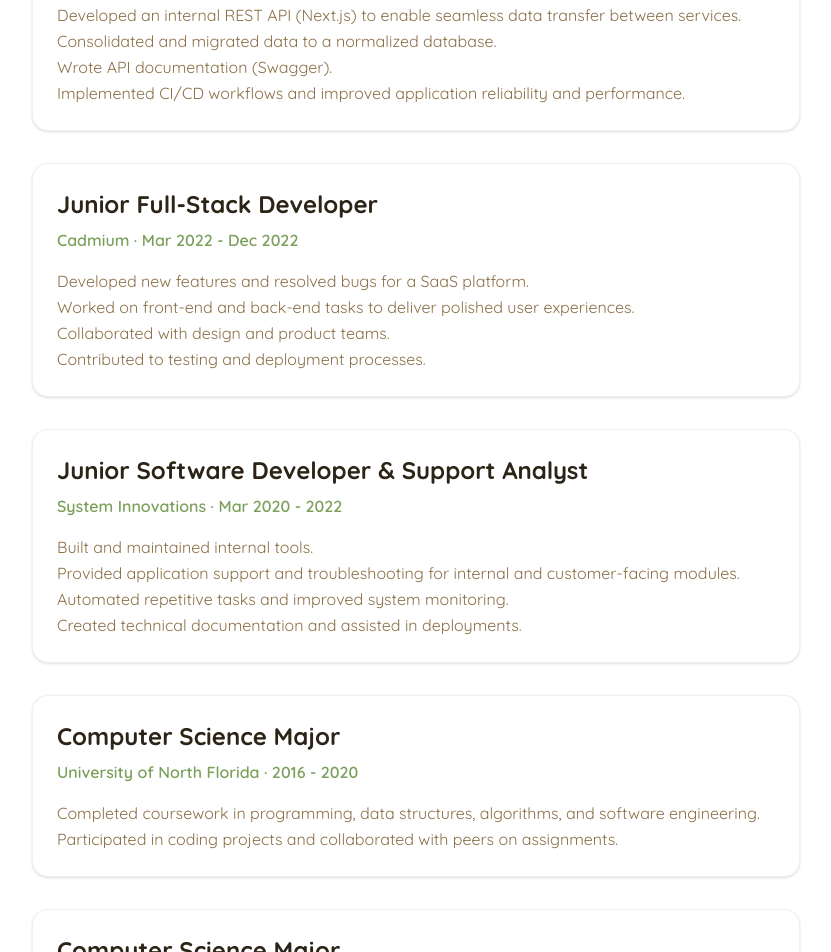
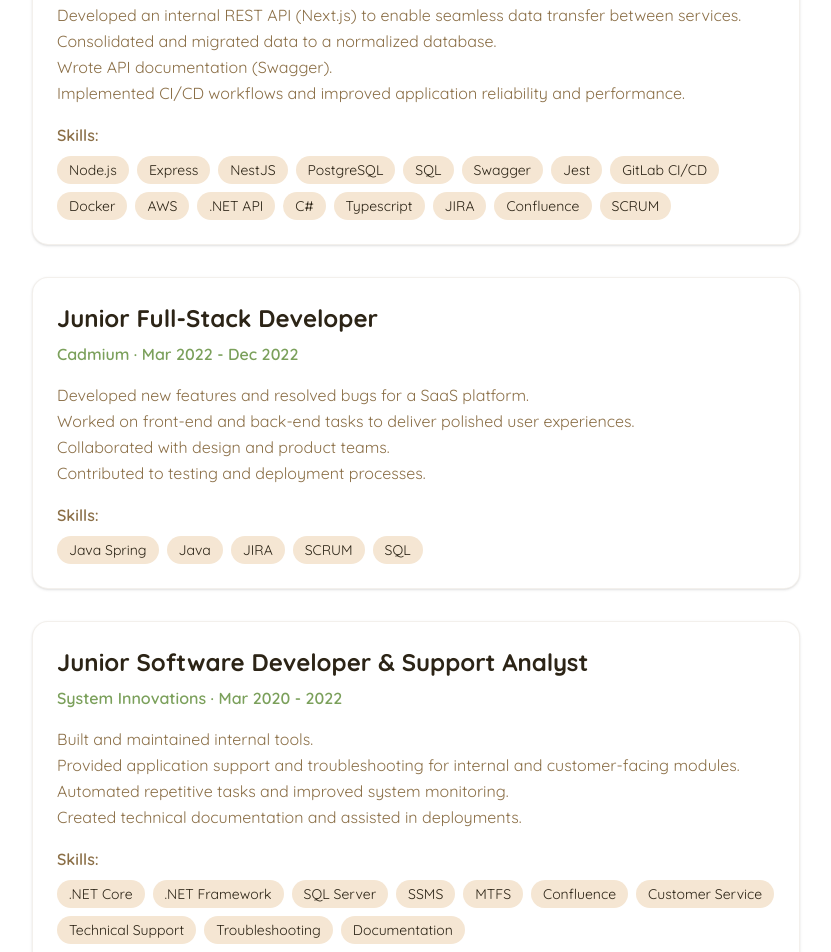
Before and after one commit to JMReynoso/MyDevPortfolio, a React (Vite) app: page /about in a window 1280 px wide. Shown: the part 2000-2952 px from the top of the page, without its empty margins (224-1055 px from the left). Built offline with nearby package versions, Linux system fonts and the light colour scheme.

Commit message:
added skill tags to experience

```diff
--- a/src/components/features/experienceEducationCard.tsx
+++ b/src/components/features/experienceEducationCard.tsx
@@ -1,10 +1,12 @@
 import { motion } from "framer-motion";
+import { WarmBadge } from "../common/WarmBadge";
 
 export interface experienceEducationCardProps {
   title: string;
   company: string;
   date: string;
   description: string[];
+  tags: string[];
 }
 
 export function ExperienceEducationCard({
@@ -12,6 +14,7 @@
   company,
   date,
   description,
+  tags,
 }: experienceEducationCardProps) {
   return (
     <motion.div
@@ -23,13 +26,21 @@
       <p className="text-[#7BA05B] font-semibold mb-4">
         {company} · {date}
       </p>
-      <ul className="text-[#8B6F47] leading-relaxed list-disc pl-5 space-y-1">
+      <ul className="text-[#8B6F47] leading-relaxed list-disc pl-5 space-y-1 mb-4">
         {description.map((item, index) => (
-          <li key={index}>
-            {item}
-          </li>
+          <li key={index}>{item}</li>
         ))}
       </ul>
+      <p className="text-[#8B6F47] leading-relaxed font-semibold mb-2">
+        Skills:
+      </p>
+      <div className="flex flex-wrap gap-2">
+        {tags.map((tag, index) => (
+          <WarmBadge key={index} variant="default">
+            {tag}
+          </WarmBadge>
+        ))}
+      </div>
     </motion.div>
   );
 }
--- a/src/data/experience.tsx
+++ b/src/data/experience.tsx
@@ -1,3 +1,5 @@
+//TODO: add skill tags
+
 export const experience = [
   {
     title: "Back-end Developer",
@@ -10,6 +12,24 @@
       "Wrote API documentation (Swagger).",
       "Implemented CI/CD workflows and improved application reliability and performance.",
     ],
+    tags: [
+      "Node.js",
+      "Express",
+      "NestJS",
+      "PostgreSQL",
+      "SQL",
+      "Swagger",
+      "Jest",
+      "GitLab CI/CD",
+      "Docker",
+      "AWS",
+      ".NET API",
+      "C#",
+      "Typescript",
+      "JIRA",
+      "Confluence",
+      "SCRUM"
+    ],
   },
   {
     title: "Junior Full-Stack Developer",
@@ -21,6 +41,7 @@
       "Collaborated with design and product teams.",
       "Contributed to testing and deployment processes.",
     ],
+    tags: ["Java Spring", "Java", "JIRA", "SCRUM", "SQL"],
   },
   {
     title: "Junior Software Developer & Support Analyst",
@@ -32,6 +53,18 @@
       "Automated repetitive tasks and improved system monitoring.",
       "Created technical documentation and assisted in deployments.",
     ],
+    tags: [
+      ".NET Core",
+      ".NET Framework",
+      "SQL Server",
+      "SSMS",
+      "MTFS",
+      "Confluence",
+      "Customer Service",
+      "Technical Support",
+      "Troubleshooting",
+      "Documentation",
+    ],
   },
   {
     title: "Computer Science Major",
@@ -41,6 +74,7 @@
       "Completed coursework in programming, data structures, algorithms, and software engineering.",
       "Participated in coding projects and collaborated with peers on assignments.",
     ],
+    tags: ["Data Structures & Algorithms", "Software Engineering", "Operating Systems", "Web Systems", "Networking", "Hardware", "Java"],
   },
   {
     title: "Computer Science Major",
@@ -49,6 +83,7 @@
     description: [
       "Transfered to University of North Florida after one year due to family moving.",
     ],
+    tags: ["Python", "C", "Linux"],
   },
   {
     title: "IT Support Technician",
@@ -58,5 +93,6 @@
       "Installed and maintained educational technology and servers.",
       "Provided end-user support, hardware troubleshooting, and assisted with network setup and basic system administration tasks.",
     ],
+    tags: ["Software and Hardware Trouble Shooting", "macOS", "Windows", "Next.js"],
   },
 ];
--- a/src/data/projects.tsx
+++ b/src/data/projects.tsx
@@ -1,5 +1,3 @@
-// TODO: Update images
-
 export const projects = [
   {
     title: "My Development Portfolio",
--- a/src/pages/About.tsx
+++ b/src/pages/About.tsx
@@ -122,6 +122,7 @@
               company={item.company}
               date={item.date}
               description={item.description}
+              tags={item.tags}
             />
           ))}
         </div>
```
